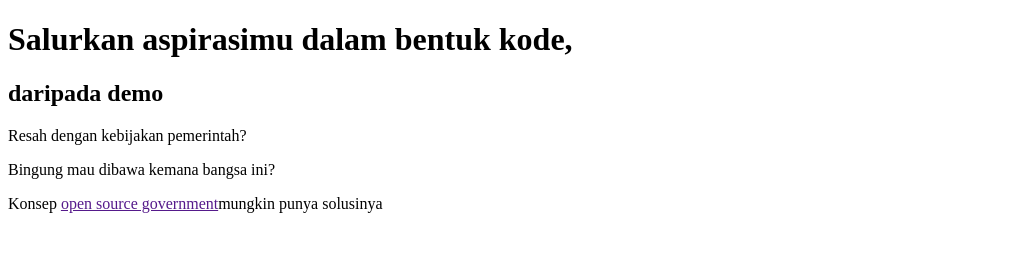
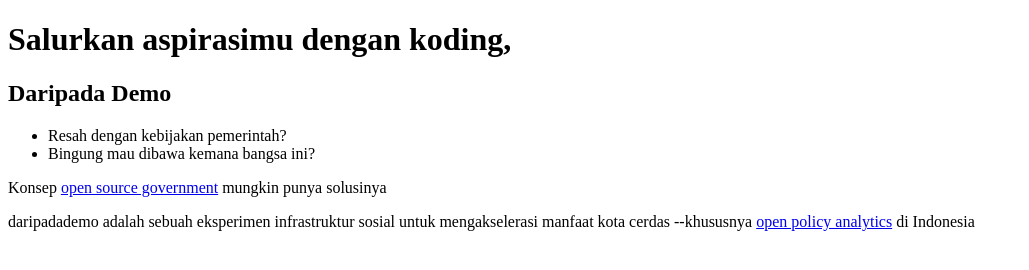
Before and after one commit to bugyardhytio/demoversidua, a plain HTML site: page index.html in a window 1280 px wide. Shown: the whole page, without its empty margins (0-1029 px from the left). Drawn offline with Linux system fonts and the light colour scheme.

Commit message:
tambah tentang kami dan perbaikan setelah lama vakum

```diff
--- a/index.html
+++ b/index.html
@@ -4,12 +4,25 @@
 </head>
 <body>
 <div>
-    <h1>Salurkan aspirasimu dalam bentuk kode,</h1>
-    <h2>daripada demo</h2>
+    <h1>Salurkan aspirasimu dengan koding,</h1>
+    <h2>Daripada Demo</h2>
 </div>
-<div>
-    <p>Resah dengan kebijakan pemerintah?</p>
-    <p>Bingung mau dibawa kemana bangsa ini?</p>
-    <p>Konsep <a href="">open source government</a>mungkin punya solusinya</p>
+<nav>
+    <ul>
+        <li>
+            Resah dengan kebijakan pemerintah?
+        </li>
+        <li>
+            Bingung mau dibawa kemana bangsa ini?
+        </li>
+    </ul>
+    <div>
+        <p class="penjelasan">
+            Konsep <a href="#">open source government</a> mungkin punya solusinya
+        </p>
+    </div>
+</nav>
+<div class="tentang-kami">
+    daripadademo adalah sebuah eksperimen infrastruktur sosial untuk mengakselerasi manfaat kota cerdas --khususnya <a href="#">open policy analytics</a> di Indonesia
 </div>
 </body>
```
